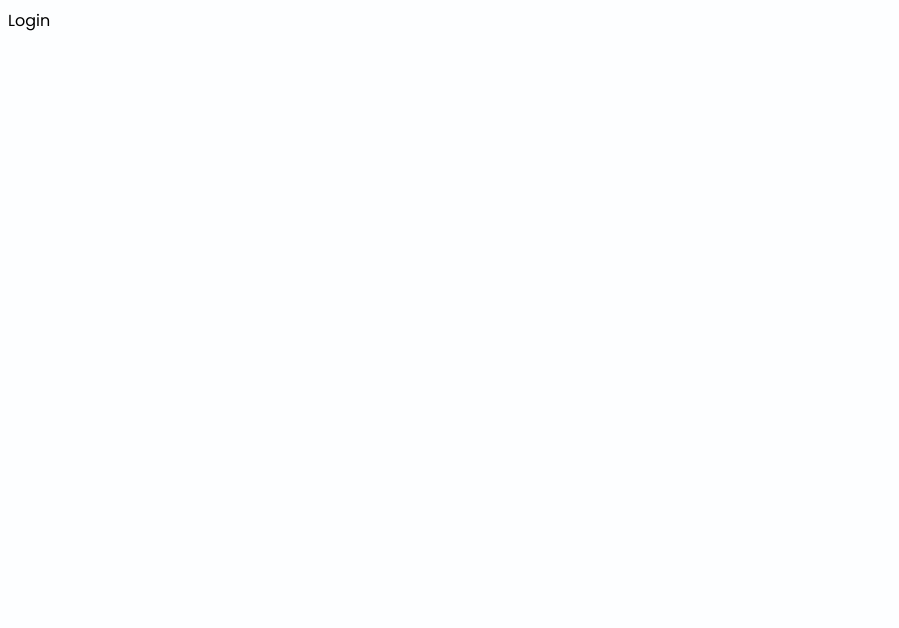
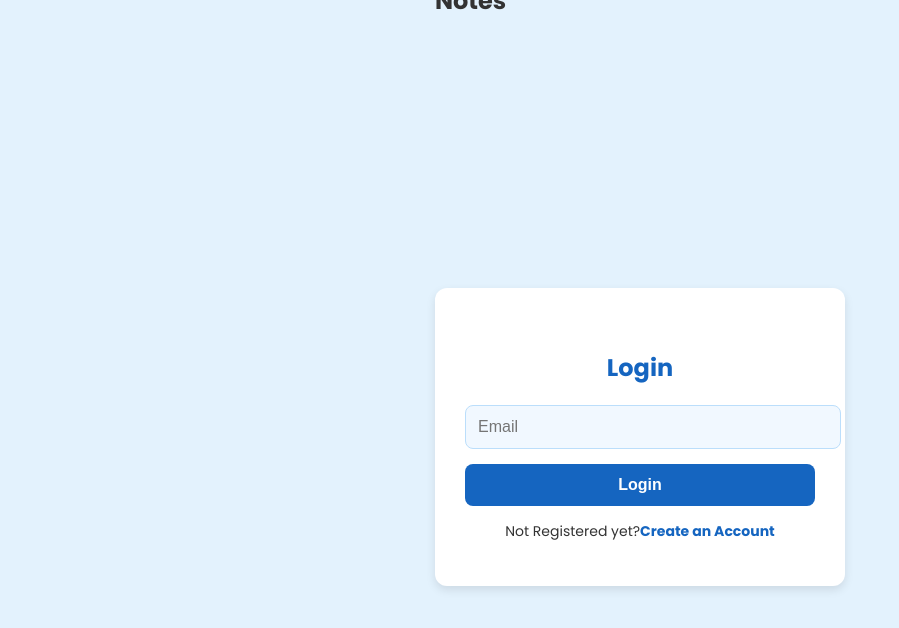
Before and after one commit to ChamathkaDhanapala/MemoMate-Notes-writing-app, a React (Vite) app in the folder frontend/notes-app/: page /login in a window 1280 px wide. Shown: the top 628 px of the page, without its empty margins (0-899 px from the left). Built offline with nearby package versions, Linux system fonts and the light colour scheme.

Commit message:
Create Login page and put some styles

```diff
--- /dev/null
+++ b/frontend/notes-app/src/components/Navbar/Navbar.jsx
@@ -0,0 +1,9 @@
+import React from "react";
+const Navbar = () => {
+    return(
+       <div className="bg-white flex items-center justify-between px-6 py-2 drop-shadow">
+        <h2 className="text-xl font-medium text-black py-2">Notes</h2>
+       </div>
+    )
+}
+export default Navbar
--- /dev/null
+++ b/frontend/notes-app/src/pages/Login/Login.css
@@ -0,0 +1,89 @@
+/* Global Styles */
+body {
+    background-color: #E3F2FD; /* Light blue background */
+    font-family: 'Poppins', sans-serif;
+    color: #333;
+    display: flex;
+    align-items: center;
+    justify-content: center;
+    height: 100vh;
+    margin: 0;
+}
+
+/* Login Container */
+.login-container {
+    display: flex;
+    align-items: center;
+    justify-content: center;
+    height: 100vh;
+}
+
+/* Login Box */
+.login-box {
+    background-color: #FFFFFF; /* White background */
+    padding: 30px;
+    border-radius: 12px;
+    box-shadow: 0 4px 10px rgba(0, 0, 0, 0.1);
+    width: 350px;
+    text-align: center;
+}
+
+/* Heading */
+h4 {
+    font-size: 24px;
+    font-weight: bold;
+    color: #1565C0; /* Darker blue */
+    margin-bottom: 20px;
+}
+
+/* Input Fields */
+.input-box {
+    width: 100%;
+    padding: 12px;
+    margin-bottom: 15px;
+    border: 1px solid #BBDEFB;
+    border-radius: 8px;
+    font-size: 16px;
+    background: #F1F8FF;
+    outline: none;
+    transition: 0.3s;
+}
+
+.input-box:focus {
+    border-color: #1565C0;
+}
+
+/* Login Button */
+.btn-primary {
+    width: 100%;
+    padding: 12px;
+    background-color: #1565C0; /* Blue */
+    color: white;
+    font-size: 16px;
+    font-weight: bold;
+    border: none;
+    border-radius: 8px;
+    cursor: pointer;
+    transition: 0.3s;
+}
+
+.btn-primary:hover {
+    background-color: #0D47A1; /* Darker blue */
+}
+
+/* Signup Link */
+p {
+    margin-top: 15px;
+    font-size: 14px;
+    color: #333;
+}
+
+p a {
+    color: #1565C0;
+    text-decoration: none;
+    font-weight: bold;
+}
+
+p a:hover {
+    text-decoration: underline;
+}
--- a/frontend/notes-app/src/pages/Login/Login.jsx
+++ b/frontend/notes-app/src/pages/Login/Login.jsx
@@ -1,7 +1,26 @@
 import React from "react";
+import Navbar from "../../components/Navbar/Navbar";
+import { Link } from "react-router-dom";
+import "../Login/Login.css"
 const Login = () => {
     return(
-        <div>Login</div>
+        <>
+        <Navbar/>
+
+        <div className="login-container">
+            <div className="login-box">
+                <form onSubmit={()=>{}}>
+                    <h4>Login</h4>
+                    <input type="text" placeholder="Email" className="input-box"/>
+                    <button type="submit" className="btn-primary">Login</button>
+                    <p>Not Registered yet?{""}
+                        <Link to="/signup">Create an Account</Link>
+                    </p>
+                </form>
+            </div>
+        </div>
+        </>
     )
-}
+
+};
 export default Login
```
